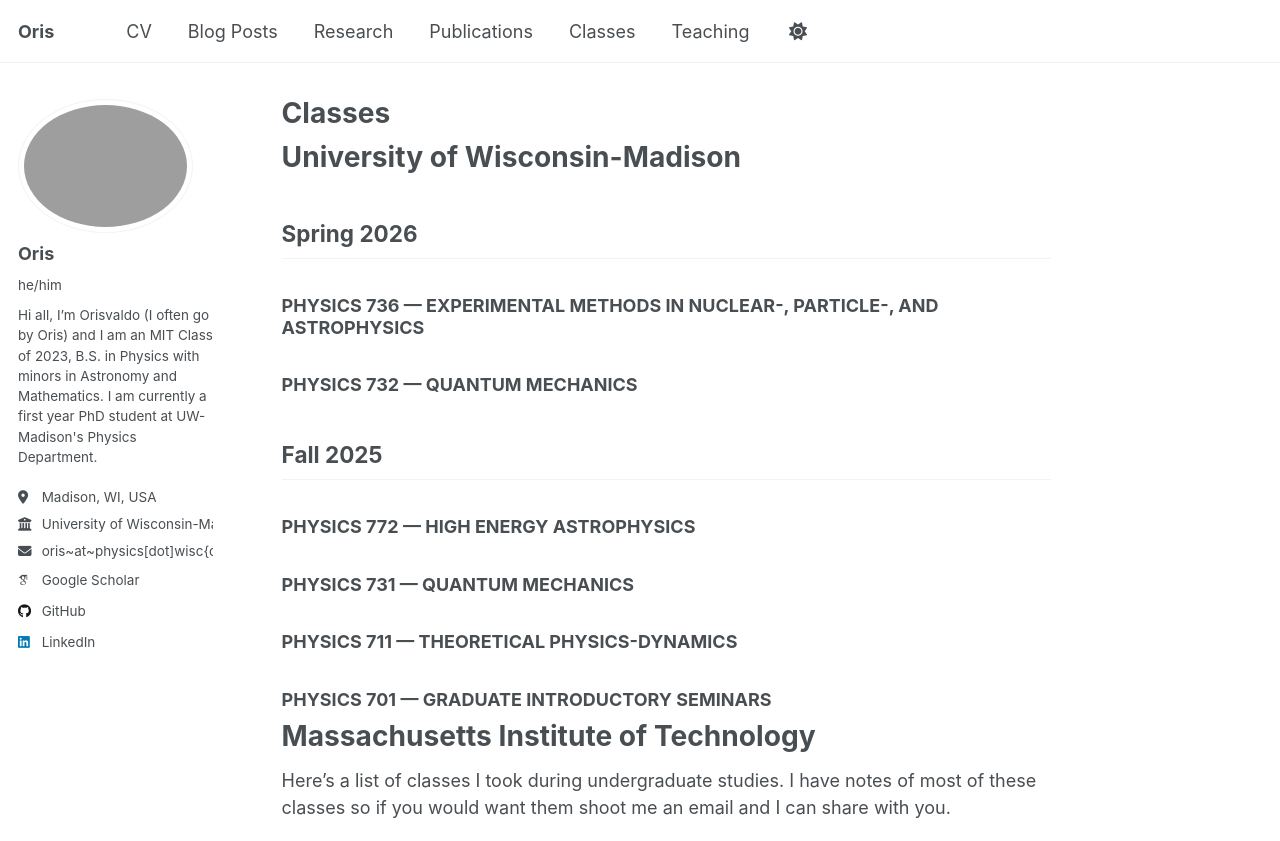
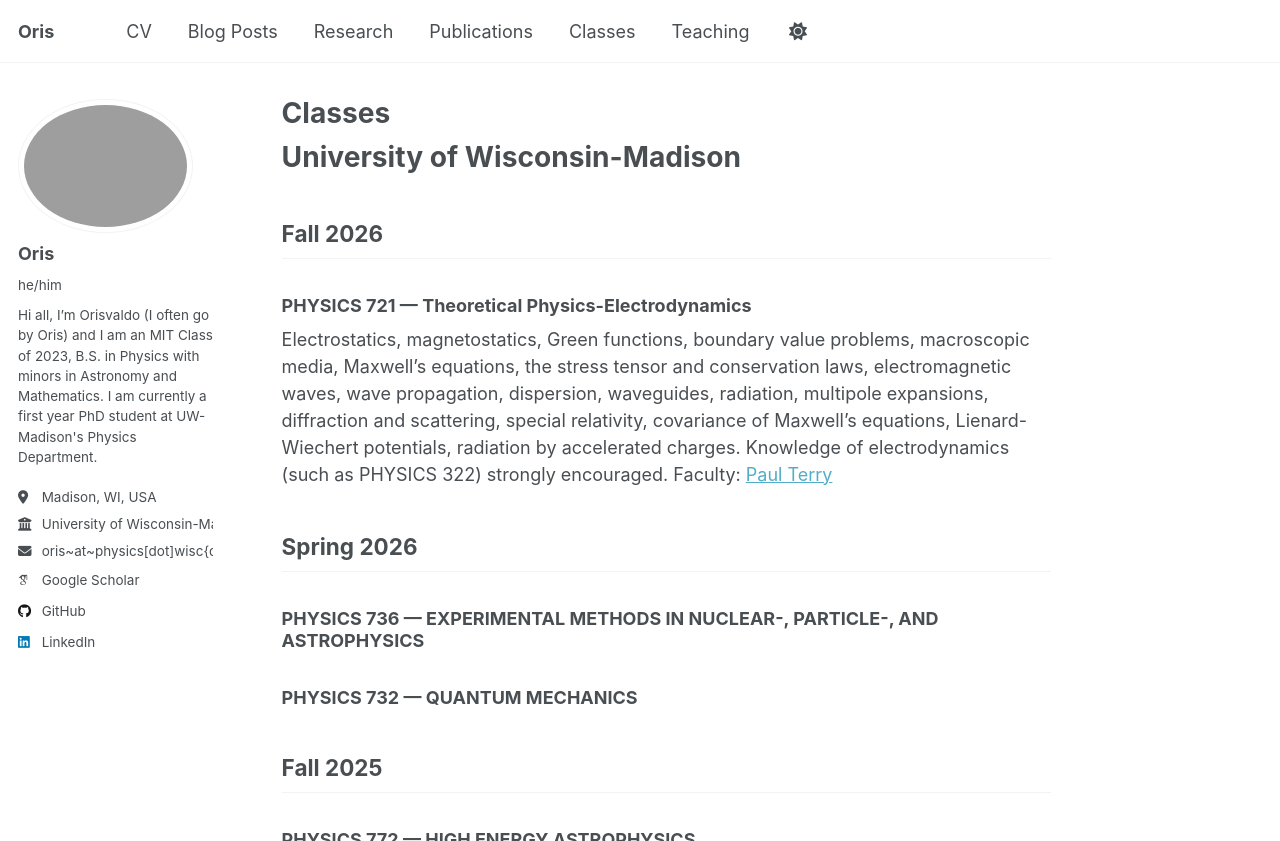
Before and after one commit to wax-ladrian/wax-ladrian.github.io, a Jekyll site: the page built from _pages/classes.md, in a window 1280 px wide and 900 px high, cut to the strip 0-841 px from the top of the window. Built offline with Jekyll 4.4.1, drawn with Linux system fonts in a browser that asks for light colours; some web fonts are replaced; a script that is not in the unit is left out.

Commit message:
Updated the year I am and also classes for incoming fall

```diff
--- a/_pages/classes.md
+++ b/_pages/classes.md
@@ -6,6 +6,11 @@ author_profile: true
 ---
 
 # University of Wisconsin-Madison
+## Fall 2026
+### **PHYSICS 721 — Theoretical Physics-Electrodynamics**
+Electrostatics, magnetostatics, Green functions, boundary value problems, macroscopic media, Maxwell's equations, the stress tensor and conservation laws, electromagnetic waves, wave propagation, dispersion, waveguides, radiation, multipole expansions, diffraction and scattering, special relativity, covariance of Maxwell's equations, Lienard-Wiechert potentials, radiation by accelerated charges. Knowledge of electrodynamics (such as PHYSICS 322) strongly encouraged.
+Faculty: [Paul Terry](https://www.physics.wisc.edu/directory/terry-paul/)
+
 ## Spring 2026
 ### **PHYSICS 736 — EXPERIMENTAL METHODS IN NUCLEAR-, PARTICLE-, AND ASTROPHYSICS**
 
```
Also changed, not shown: _pages/about.md (+1 -1 lines), .obsidian/workspace.json.
